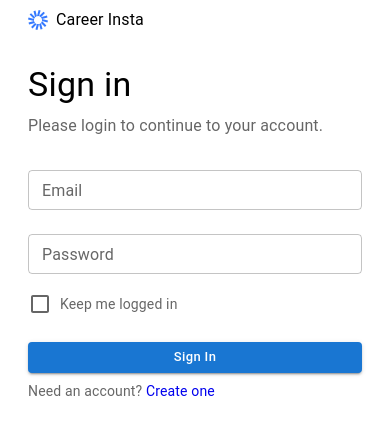
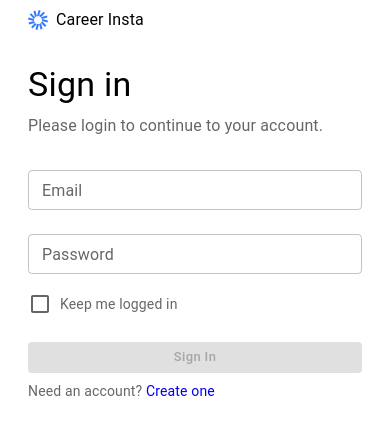
Before and after one commit to adityadeshpande0/the-project-client-react, a React (Vite) app: page /signin in a window 390 px wide. Shown: the top 434 px of the page. Built offline with nearby package versions, Linux system fonts and the light colour scheme; no server answers; some icons are missing.

Commit message:
some fixes

```diff
--- a/src/screens/authentication/LoginForm.tsx
+++ b/src/screens/authentication/LoginForm.tsx
@@ -119,6 +119,13 @@ const LoginForm: React.FC = () => {
         fullWidth
         className="login-button"
         onClick={handleSubmit}
+        disabled={
+          isLoading ||
+          !!errors.email ||
+          !!errors.password ||
+          !values.email ||
+          !values.password
+        }
       >
         Sign in
       </Button>
--- a/src/screens/authentication/registerStyles.scss
+++ b/src/screens/authentication/registerStyles.scss
@@ -27,6 +27,7 @@
     height: 100%;
     object-fit: cover;
     border-radius: 0.625rem;
+
   }
 
   @media (max-width: 64rem) {
@@ -55,7 +56,7 @@
       height: 30vh;
     }
 
-    .login-screen-image {
+    .register-screen-image {
       display: none;
     }
   }
```
